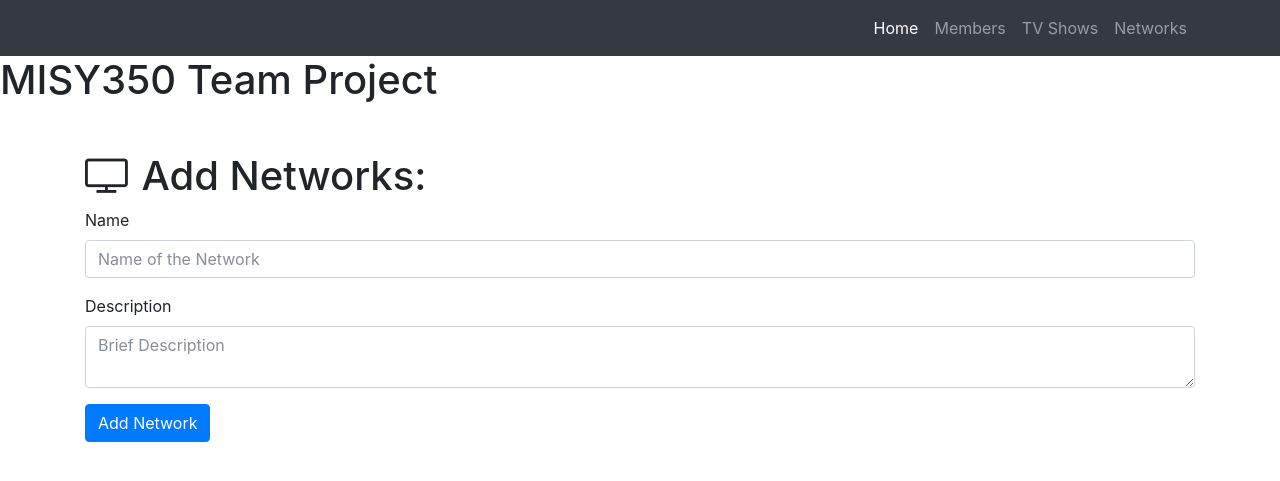
After one commit to casalegm/team-project, a Flask app: page /network/add in a window 1280 px wide. The commit adds this page. Shown: the top 481 px of the page. Run offline with Flask 2, Linux system fonts and the light colour scheme; some libraries are stand-ins or nearby versions.

Commit message:
added add pages and worked on alignment

```diff
--- a/project.py
+++ b/project.py
@@ -42,12 +42,46 @@ def shows_page():
     shows = Show.query.all()
     return render_template('tvshow-all.html', shows=shows)
 
+@app.route('/tvshow/add', methods=['GET', 'POST'])
+def add_shows():
+    if request.method == 'GET':
+        networks = Network.query.all()
+        return render_template('tvshow-add.html', networks=networks)
+    if request.method == 'POST':
+        # get data from the form
+        title = request.form['title']
+        year = request.form['year']
+        description = request.form['description']
+        network_name = request.form['network']
+        network = Network.query.filter_by(name=network_name).first()
+        show = Show(title=title, year=year, description=description, network=network)
+
+        # insert the data into the database
+        db.session.add(show)
+        db.session.commit()
+        return redirect(url_for('shows_page'))
+
 
 @app.route('/networks')
 def networks_page():
     networks = Network.query.all()
     return render_template('network-all.html', networks=networks)
 
+@app.route('/network/add', methods=['GET', 'POST'])
+def add_networks():
+    if request.method == 'GET':
+        return render_template('network-add.html')
+    if request.method == 'POST':
+        # get data from the form
+        name = request.form['name']
+        description = request.form['description']
+
+        # insert the data into the database
+        network = Network(name=name, description=description)
+        db.session.add(network)
+        db.session.commit()
+        return redirect(url_for('networks_page'))
+
 
 if __name__ == '__main__':
     app.run(debug=True)
--- /dev/null
+++ b/templates/network-add.html
@@ -0,0 +1,21 @@
+{% extends "home-page.html"%}
+{% block title %}Add Networks{% endblock %}
+{% block page_content%}
+
+  <!-- Page Content -->
+  <div class="container">
+    <h1 class="mt-5"><i class="fa fa-television" aria-hidden="true"></i> Add Networks:</h1>
+    <form action="/network/add" method="post">
+      <div class="form-group">
+        <label>Name</label>
+        <input class="form-control" type="text" name="name" placeholder="Name of the Network" required="true">
+      </div>
+      <div class="form-group">
+        <label>Description</label>
+        <textarea class="form-control" name="description" placeholder="Brief Description" required="true"></textarea>
+      </div>
+      <button type="submit" class="btn btn-primary">Add Network</button>
+    </form>
+  </div>
+
+{% endblock%}
--- a/templates/tvshow-all.html
+++ b/templates/tvshow-all.html
@@ -5,7 +5,7 @@
   <div class="container">
     <h1 class="mt-5"><i class="fa fa-archive" aria-hidden="true"></i> Shows:</h1>
     <div class="row bottom-margin">
-      <a href="/show/add" class="btn btn-primary" role="button" aria-disabled="true">Add Shows</a>
+      <a href="/tvshow/add" class="btn btn-primary" role="button" aria-disabled="true">Add Shows</a>
     </div>
     {% if shows %}
       <table class="table">
```
Also changed, not shown: templates/members.html (+10 -17 lines), templates/tvshow-add.html (added, +44 -0 lines), data.sqlite, static/img/AbbySawyerImg.jpg (added).
